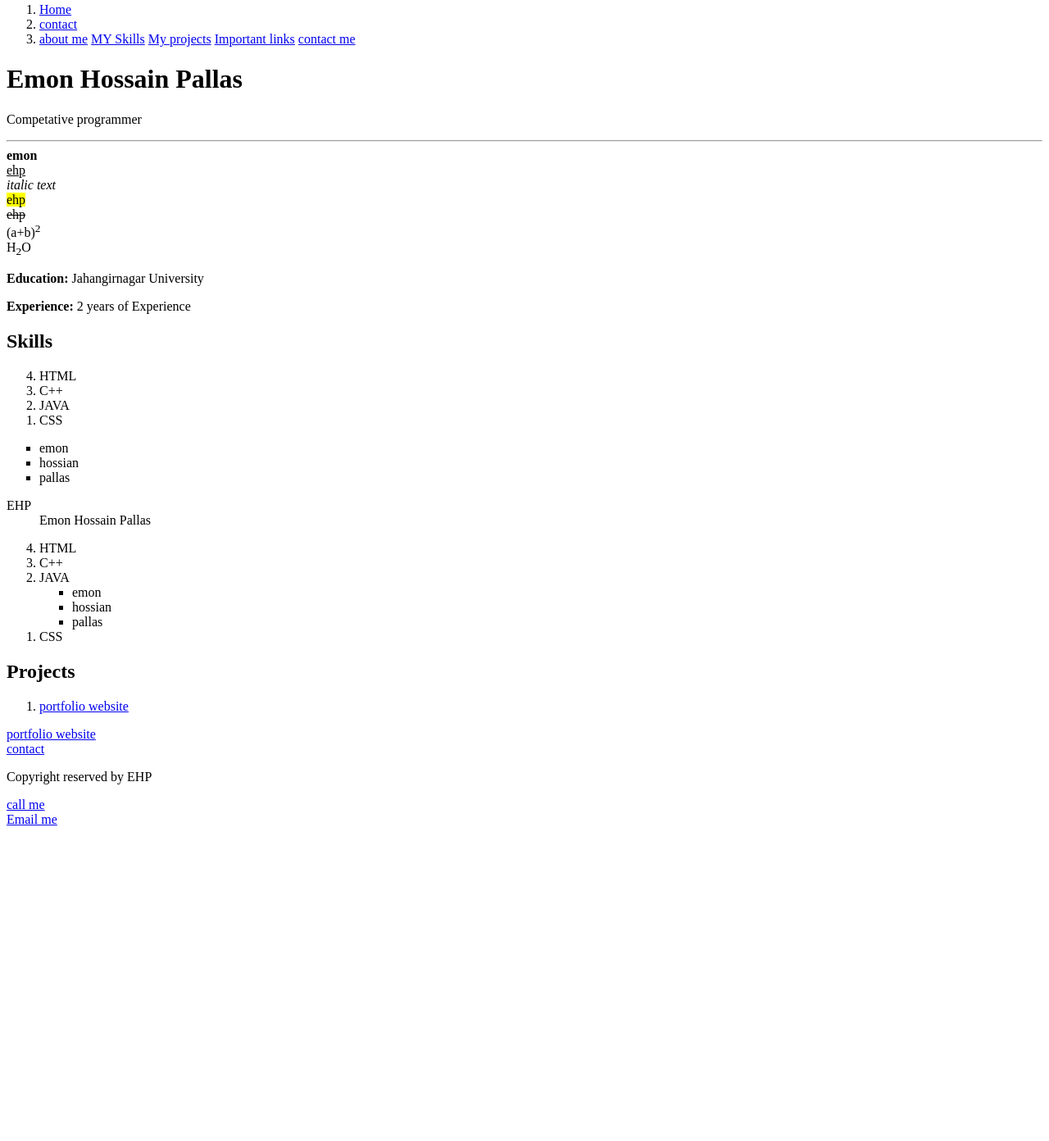
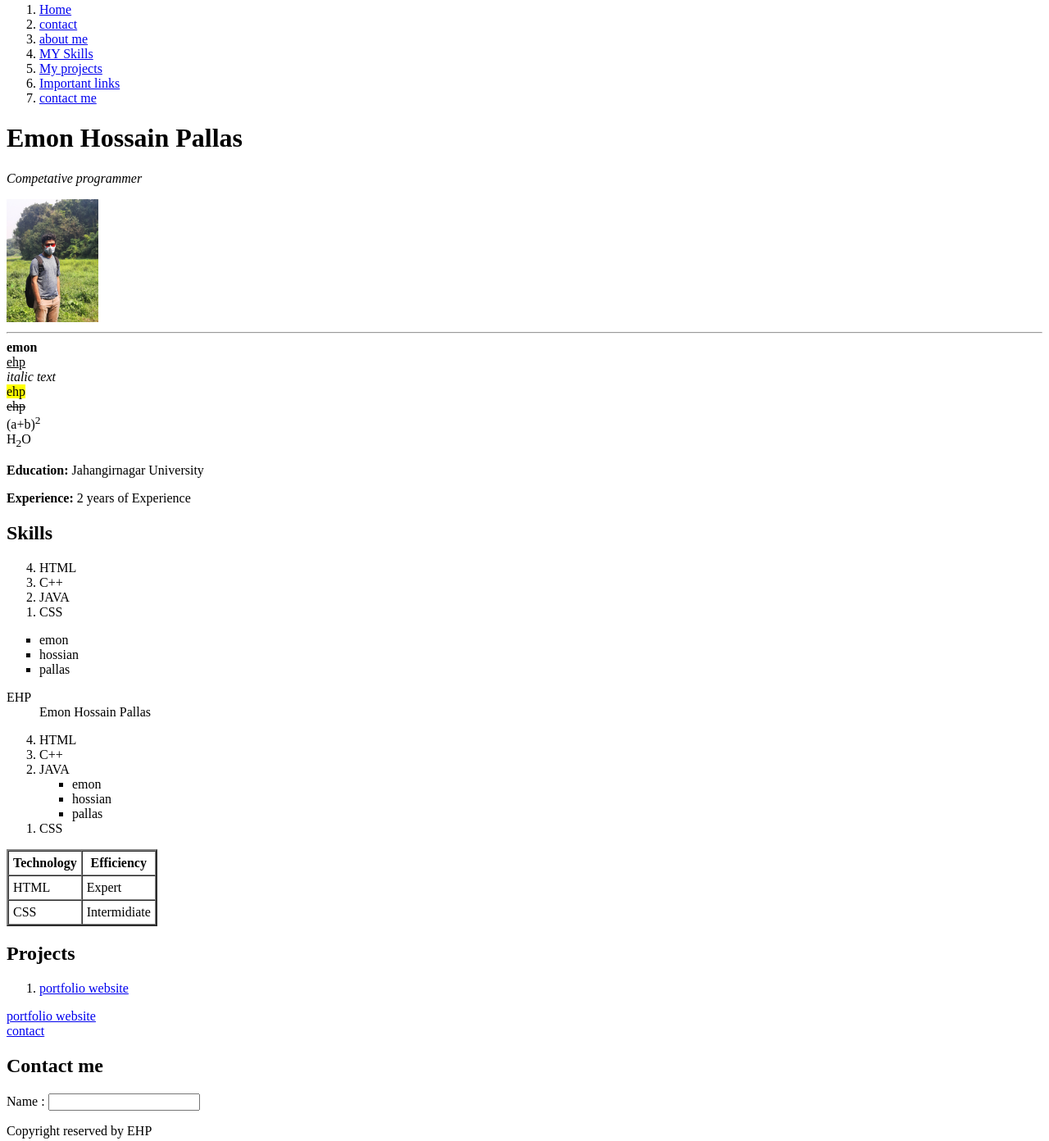
Before and after one commit to e-h-p/First-HTML, a plain HTML site: page index.html in a window 1280 px wide. Shown: the part 13-1405 px from the top of the page at 82% size. Before the commit the page ends 1030 px from the top, so only its background shows below. Drawn offline with Linux system fonts and the light colour scheme.

Commit message:
finished

```diff
--- a/index.html
+++ b/index.html
@@ -14,9 +14,17 @@
         <li> <a href="contact.html" title="visit cintact page"> contact</a></li>
       <li>
         <a href="#about"> about me</a>
+      </li>
+      <li>
         <a href="#skills"> MY Skills</a>
+      </li>
+      <li>
         <a href="#projects">My projects</a>
+      </li>
+      <li>
         <a href="#links"> Important links</a>
+      </li>
+      <li>
         <a href="#contacts"> contact me</a>
       </li>
     </ol>
@@ -27,7 +35,11 @@
     <!--basic-->
     <header id="intro">
       <h1>Emon Hossain Pallas</h1>
-      <p>Competative programmer</p>
+      <p><em>Competative programmer </em></p>
+      <a href="https://www.facebook.com/ehpallas/" target="_blank">
+        <img src="./Images/ehp.jpg" alt="ehp" height="150">
+      </a>
+
       <hr />
       <strong> emon </strong>
       <br />
@@ -85,6 +97,25 @@
 
         <li>CSS</li>
       </ol>
+      <table border="2"cellpadding="5" cellspacing="0">
+        <thead>
+          <tr>
+            <th>Technology</th>
+            <th>Efficiency</th>
+          </tr>
+        </thead>
+        <tbody>
+          <tr>
+            <td>HTML</td>
+            <td>Expert</td>
+          </tr>
+          <tr>
+            <td>CSS</td>
+            <td>Intermidiate</td>
+          </tr>
+        </tbody>
+      </table>
+
     </section>
     <section id="projects">
       <!--project section-->
@@ -99,7 +130,7 @@
         </li>
       </ol>
     </section>
-    <section id="link">
+    <section id="links">
       <a
         href="https://github.com/e-h-p/First-HTML/blob/main/index.html"
         target="_blank"
@@ -109,6 +140,12 @@
       <a href="contact.html"> contact</a>
     </section>
     <footer id="contacts">
+        <h2>Contact me</h2>
+        <form>
+          <label for="name">Name :</label>
+          <input type="text" id="name" name="name">
+        </form>
+
       <p>Copyright reserved by EHP</p>
       <a href="tel:01623824">call me</a>
       <br />
```
Also changed, not shown: Images/ehp.jpg (added), demo.html (added).
